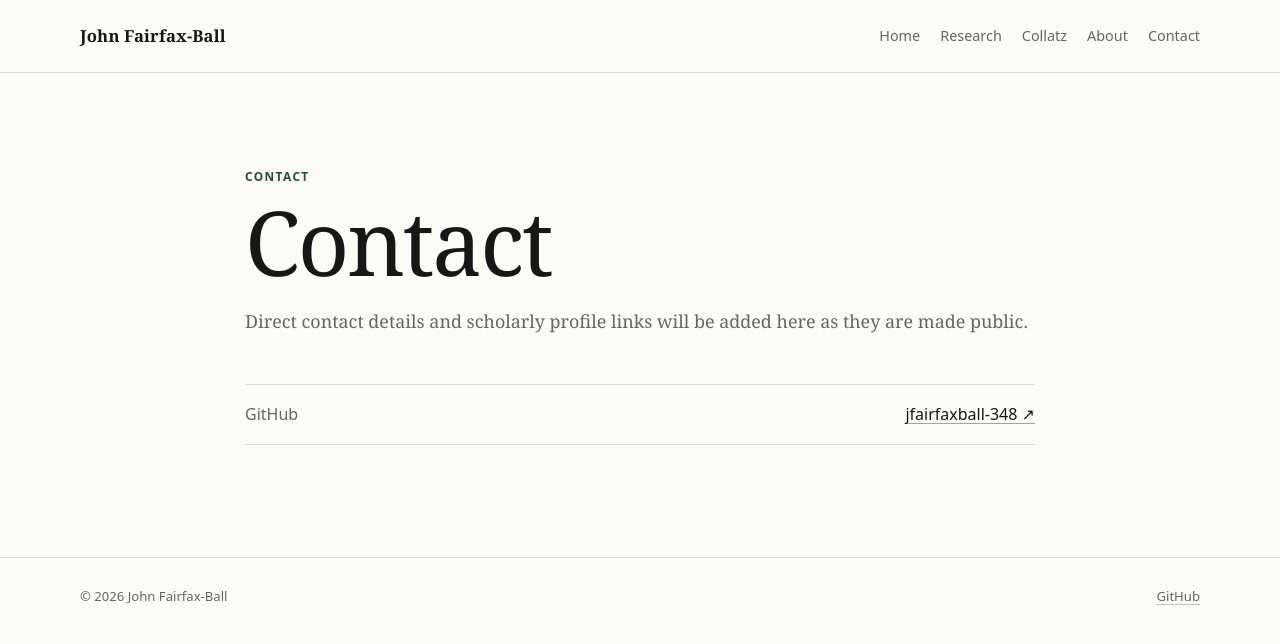
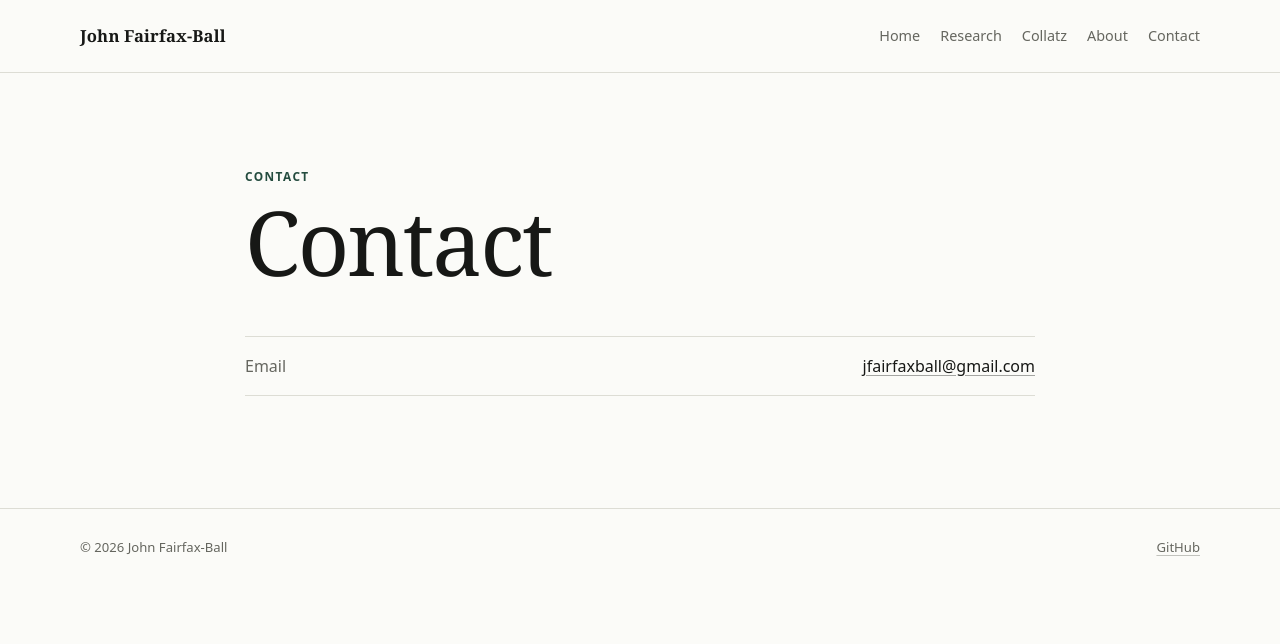
Before and after one commit to jfairfaxball-348/john-fairfaxball-research, a Next.js app: page /contact in a window 1280 px wide. Shown: the top 644 px of the page. Built offline with nearby package versions, Linux system fonts and the light colour scheme; no server answers.

Commit message:
Show email as the sole contact method

```diff
--- a/app/contact/page.tsx
+++ b/app/contact/page.tsx
@@ -1,10 +1,8 @@
 import type { Metadata } from "next";
-import Link from "next/link";
-import { siteConfig } from "@/lib/site";
 
 export const metadata: Metadata = {
   title: "Contact",
-  description: "Contact and scholarly profile links for John Fairfax-Ball.",
+  description: "Contact John Fairfax-Ball by email.",
 };
 
 export default function ContactPage() {
@@ -13,11 +11,10 @@ export default function ContactPage() {
       <header className="page-intro">
         <p className="eyebrow">Contact</p>
         <h1>Contact</h1>
-        <p>Direct contact details and scholarly profile links will be added here as they are made public.</p>
       </header>
       <div className="contact-row">
-        <span>GitHub</span>
-        <Link href={siteConfig.github}>jfairfaxball-348 ↗</Link>
+        <span>Email</span>
+        <a href="mailto:jfairfaxball@gmail.com">jfairfaxball@gmail.com</a>
       </div>
     </section>
   );
```
